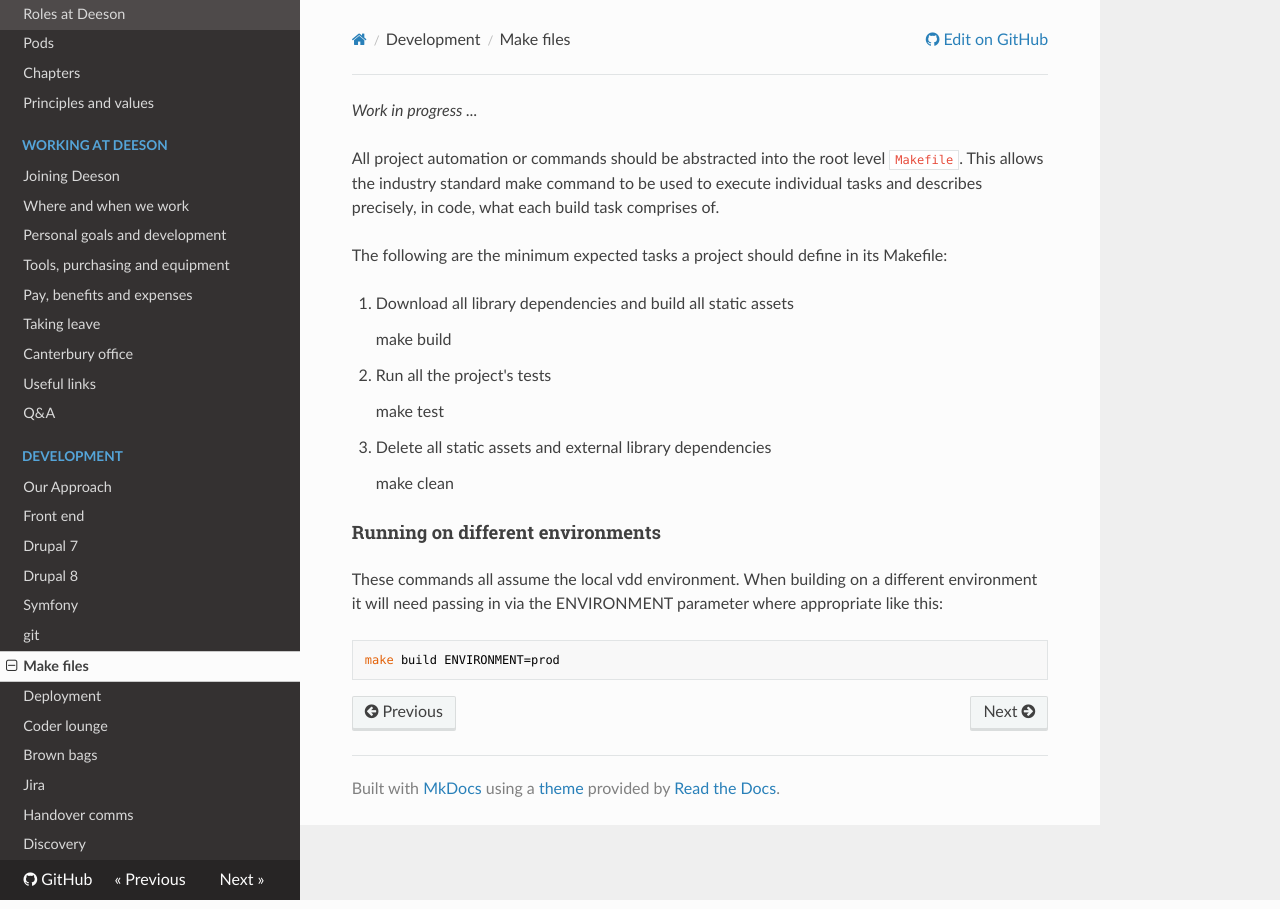
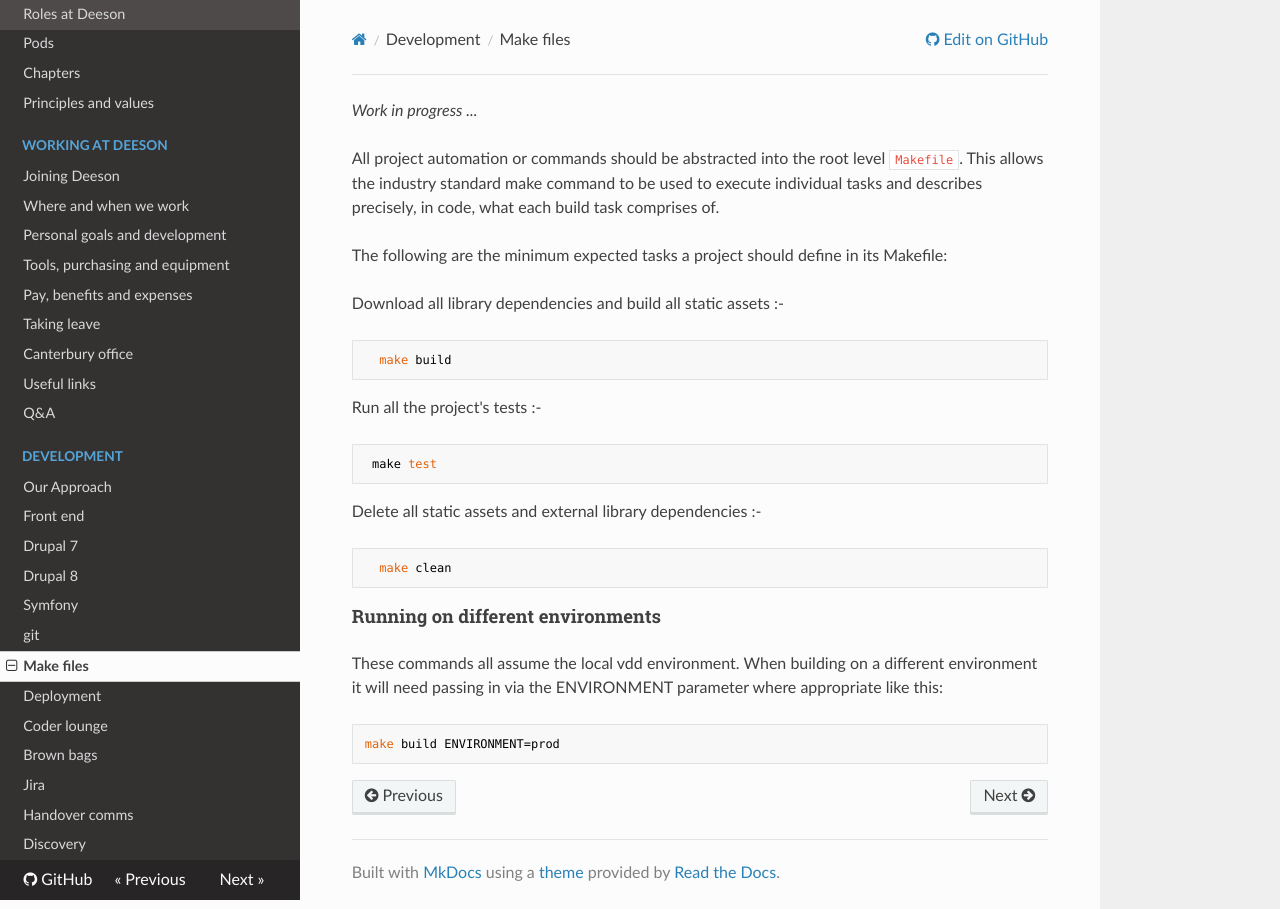
Before and after one commit to teamdeeson/codex, an MkDocs documentation site: the page built from docs/development/makefiles.md, in a window 1280 px wide. Built offline with MkDocs 1.6.1, drawn with Linux system fonts in a browser that asks for light colours; nearby versions of some CDN libraries; old or Windows-style settings are respelled for this version of MkDocs; part of the change alters nothing that is shown.

```diff
--- a/docs/development/makefiles.md
+++ b/docs/development/makefiles.md
@@ -6,17 +6,17 @@ what each build task comprises of.
 
 The following are the minimum expected tasks a project should define in its Makefile:
 
-1. Download all library dependencies and build all static assets
+Download all library dependencies and build all static assets :-
 
-    make build
+      make build
 
-2. Run all the project's tests
+Run all the project's tests :-
 
-    make test
+     make test
 
-3. Delete all static assets and external library dependencies
+Delete all static assets and external library dependencies :-
 
-    make clean
+      make clean
 
 #### Running on different environments
 
```
